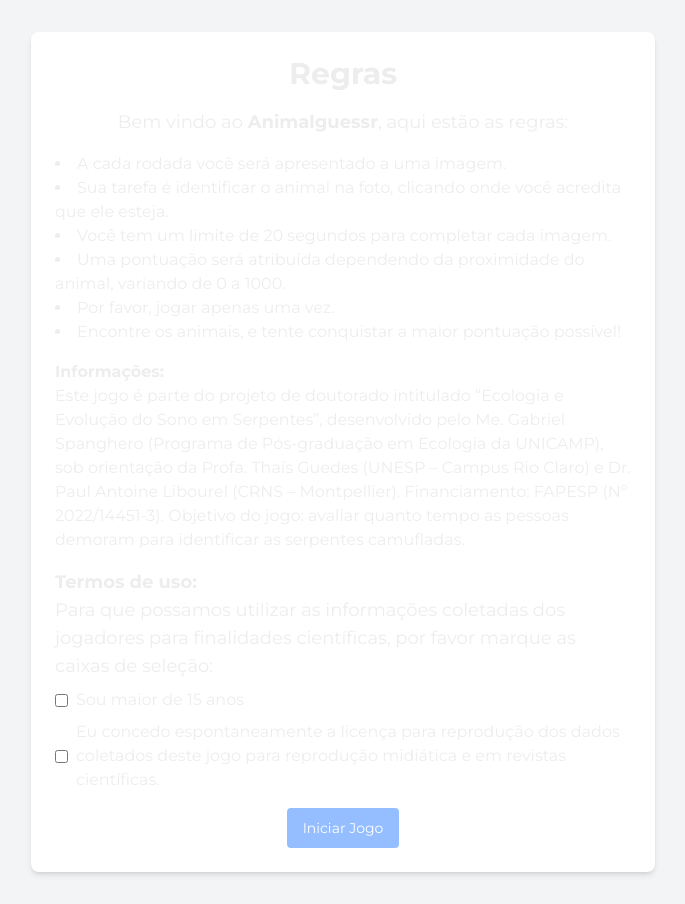
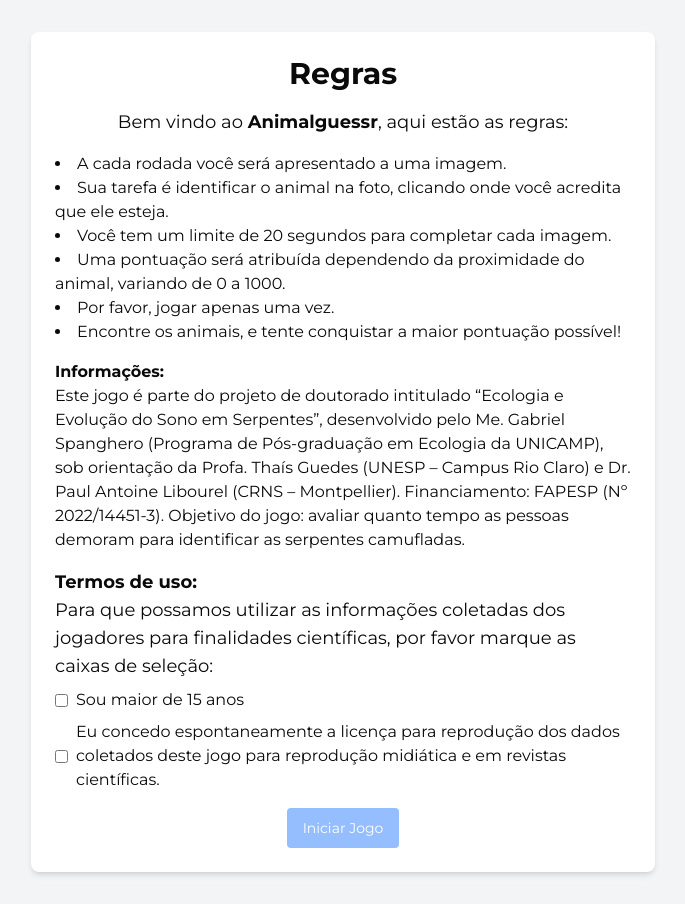
Before and after one commit to MarcosRosado/animal_guessr, a Next.js app: page / in a window 1280 px wide. Shown: the whole page, without its empty margins (297-982 px from the left). Built offline with nearby package versions, Linux system fonts and the light colour scheme.

Commit message:
fix: update body text color to match background

```diff
--- a/src/styles/globals.css
+++ b/src/styles/globals.css
@@ -43,6 +43,6 @@
 
 body {
   background: var(--background);
-  color: var(--foreground);
+  color: var(--background);
   font-family: var(--font-sans); /* Apply the new font family */
 }
```
